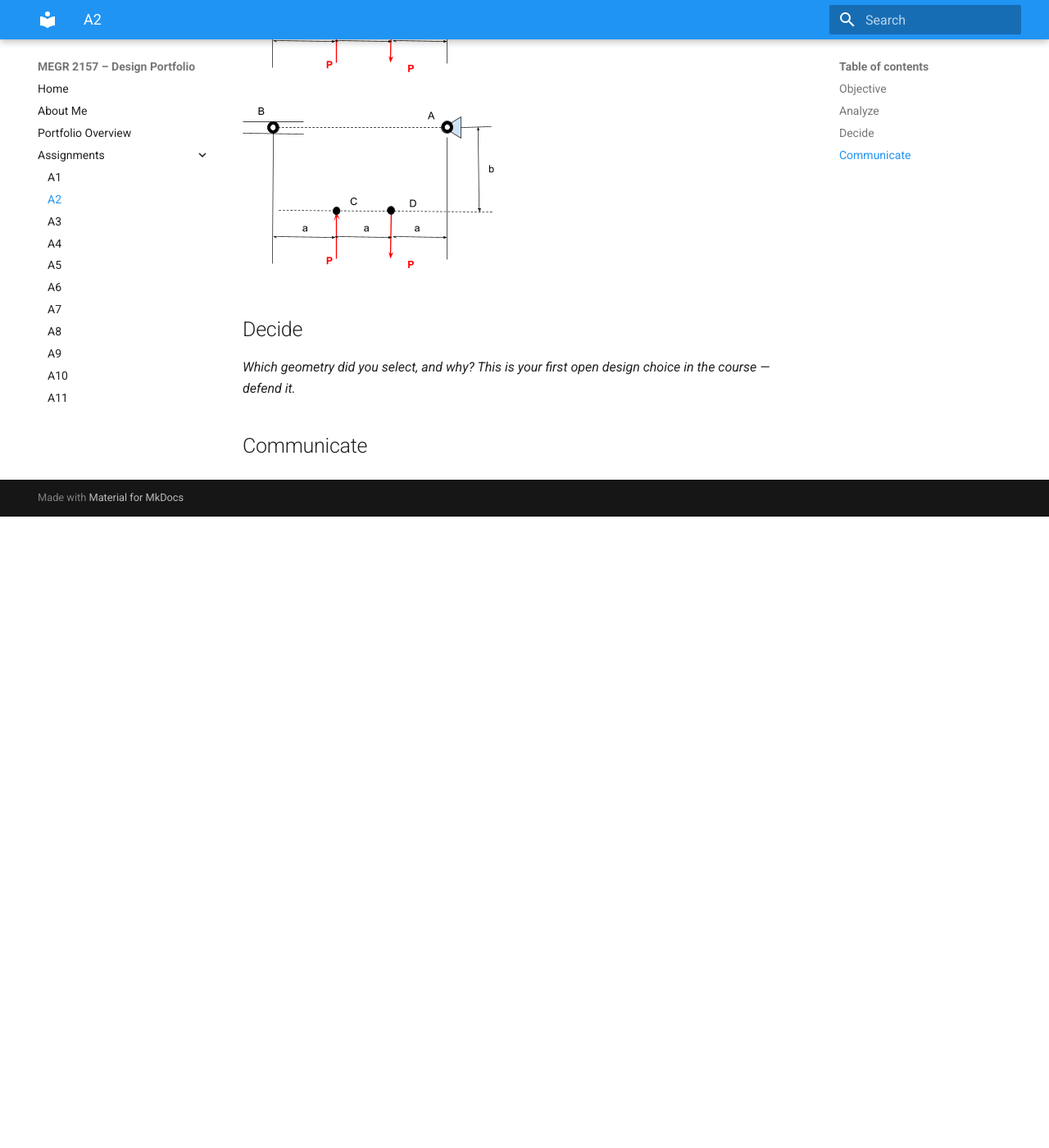
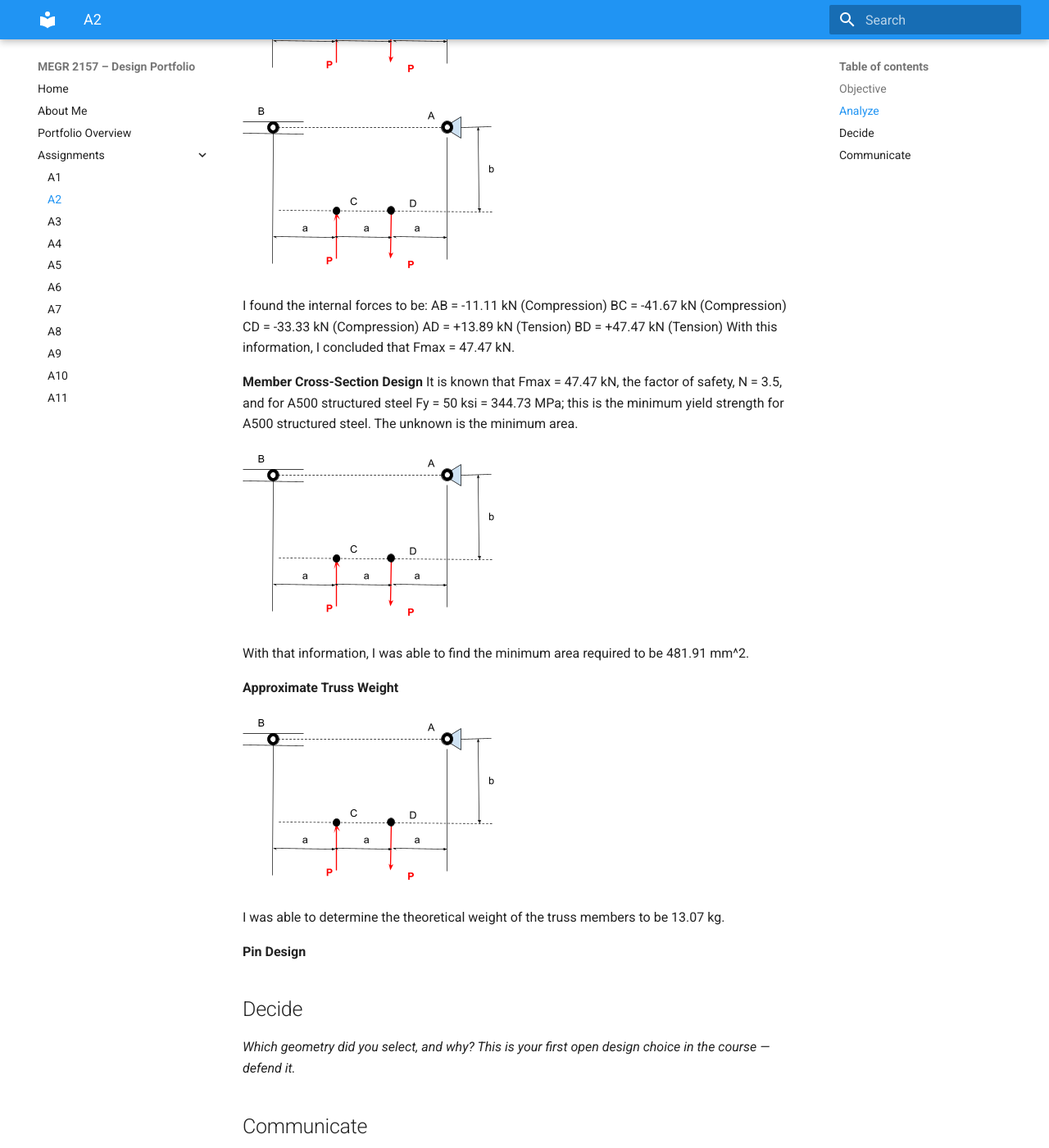
Before and after one commit to jcasillaspad/MEGR2157-Portfolio, an MkDocs documentation site: the page built from docs/assignments/A02/index.md, in a window 1280 px wide and 1400 px high, scrolled down 2510 px. Shown: the whole window at 82% size. Built offline with MkDocs 1.6.1 and Material for MkDocs 9.7.7, drawn with Linux system fonts in a browser that asks for light colours; before the commit the page ends 3140 px from its top, so only the background shows below that.

Commit message:
Update index.md with design calculations and details
Added internal forces, member cross-section design, minimum area, truss weight, and pin design details.

```diff
--- a/docs/assignments/A02/index.md
+++ b/docs/assignments/A02/index.md
@@ -40,7 +40,28 @@ For the method of joints, I assumed every unknown member force was initially in
 
 ![Joint D FBD](constraints.png)
 
+I found the internal forces to be:
+AB = -11.11 kN (Compression)
+BC = -41.67 kN (Compression)
+CD = -33.33 kN (Compression)
+AD = +13.89 kN (Tension)
+BD = +47.47 kN (Tension)
+With this information, I concluded that Fmax = 47.47 kN.
 
+**Member Cross-Section Design**
+It is known that Fmax = 47.47 kN, the factor of safety, N = 3.5, and for A500 structured steel Fy = 50 ksi = 344.73 MPa; this is the minimum yield strength for A500 structured steel. The unknown is the minimum area.
+
+![Area Calculation](constraints.png)
+
+With that information, I was able to find the minimum area required to be 481.91 mm^2.
+
+**Approximate Truss Weight**
+
+![Truss Weight](constraints.png)
+
+I was able to determine the theoretical weight of the truss members to be 13.07 kg.
+
+**Pin Design**
 
 ## Decide
 _Which geometry did you select, and why? This is your first open design choice in the course — defend it._
```
